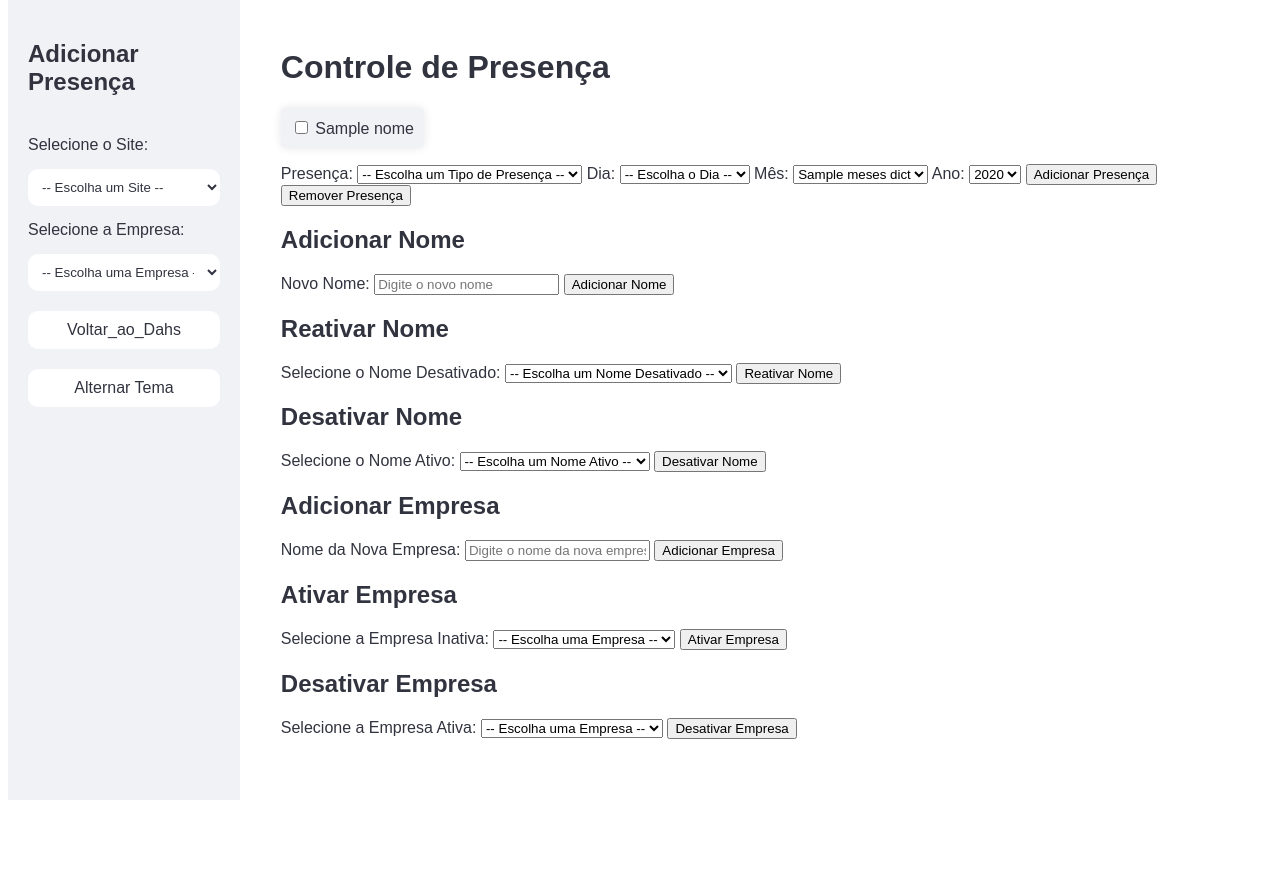
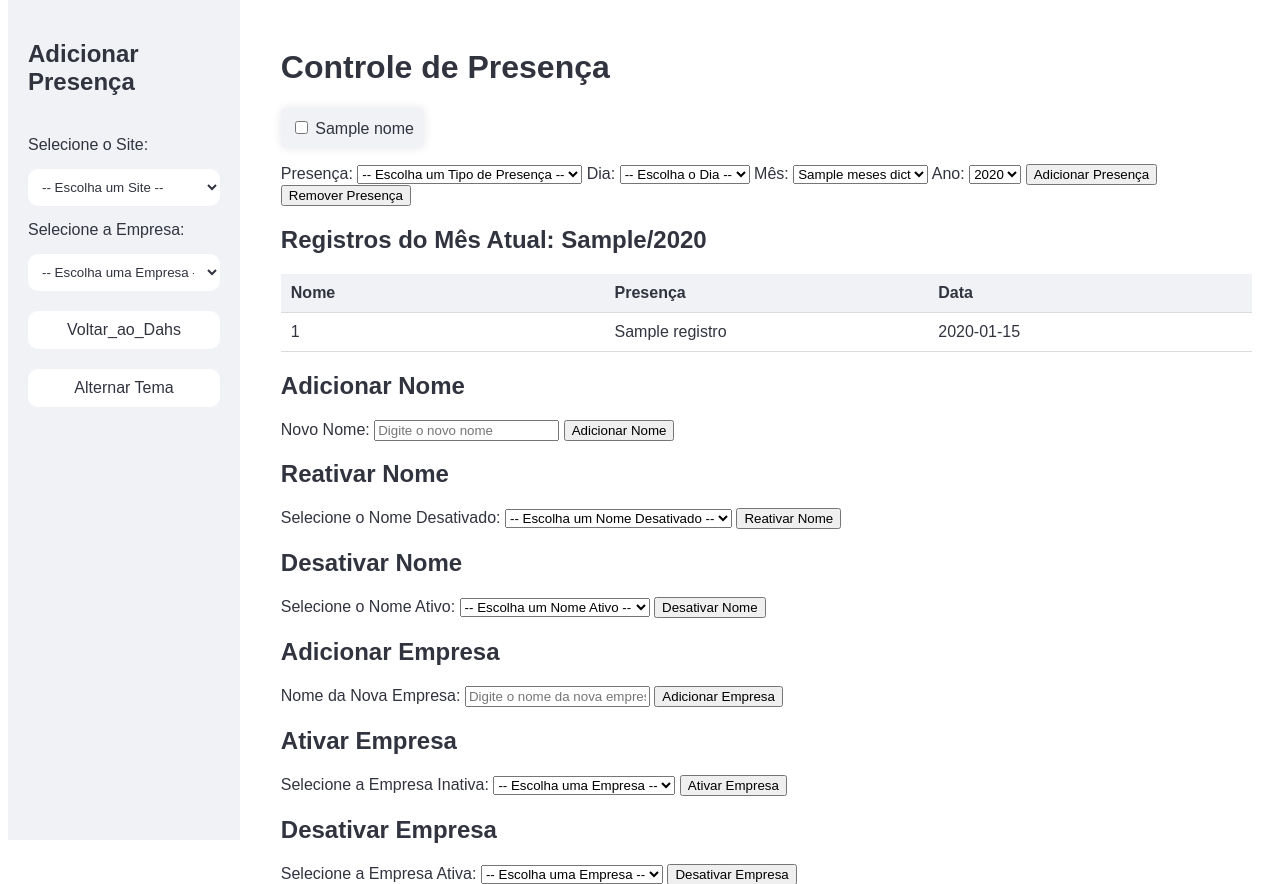
Before and after one commit to Pontessxx/VenvQua-Flask_integration_v1, a Flask app: template meu_app_flask/templates/adicionar_presenca.html in a window 1280 px wide. Shown: the top 884 px of the page. Before the commit the page ends 800 px from the top, so only its background shows below. Run offline with Flask 3, Linux system fonts and the light colour scheme; the template is opened without the code that fills it: most values are stand-ins (such as "Sample title", 1, 10 or a date in 2020).

Commit message:
inicio_tabela

```diff
--- a/meu_app_flask/app.py
+++ b/meu_app_flask/app.py
@@ -346,10 +346,27 @@ def adiciona_presenca():
         empresas = get_empresas(get_site_id(selected_site))  # Empresas ativas
         empresas_inativas = get_empresas_inativas(get_site_id(selected_site))  # Empresas inativas
 
+    registros_mes_atual = []
+
     if selected_site and selected_empresa:
         site_id = get_site_id(selected_site)
         empresa_id = get_empresa_id(selected_empresa, empresas)
         siteempresa_id = get_siteempresa_id(site_id, empresa_id)
+
+        # Consulta para pegar os registros do mês e ano atual
+        query = """
+            SELECT Nome.Nome, Presenca.Presenca, Controle.Data
+            FROM (((Controle
+            INNER JOIN Nome ON Controle.id_Nome = Nome.id_Nomes)
+            INNER JOIN Presenca ON Controle.id_Presenca = Presenca.id_Presenca)
+            INNER JOIN Site_Empresa ON Controle.id_SiteEmpresa = Site_Empresa.id_SiteEmpresa)
+            WHERE Site_Empresa.id_Sites = ? AND Site_Empresa.id_Empresas = ?
+            AND MONTH(Controle.Data) = ? AND YEAR(Controle.Data) = ?
+        """
+        cursor = conn.cursor()
+        cursor.execute(query, (site_id, empresa_id, current_month, current_year))
+        registros_mes_atual = cursor.fetchall()  # Pega os registros
+
         if siteempresa_id:
             nomes = get_nomes(siteempresa_id, ativos=True)
             nomes_desativados = get_nomes(siteempresa_id, ativos=False)  # Buscar nomes desativados
@@ -369,6 +386,7 @@ def adiciona_presenca():
         dias=dias,  # Passa os dias do mês
         current_month=current_month,  # Passa o mês atual
         current_year=current_year,  # Passa o ano atual
+        registros_mes_atual=registros_mes_atual,  # Passa os registros do mês atual
         meses_dict=meses_dict,  # Dicionário de meses em português
         color_marker_map=color_marker_map,
     )
--- a/meu_app_flask/templates/adicionar_presenca.html
+++ b/meu_app_flask/templates/adicionar_presenca.html
@@ -109,6 +109,36 @@
             <button type="submit" onclick="setAction('remover')">Remover Presença</button>
         </form>
 
+        <div>
+            <h2>Registros do Mês Atual: {{ current_month }}/{{ current_year }}</h2>
+
+            <table class="content-table">
+                <thead>
+                    <tr>
+                        <th>Nome</th>
+                        <th>Presença</th>
+                        <th>Data</th>
+                    </tr>
+                </thead>
+                <tbody>
+                    {% if registros_mes_atual %}
+                        {% for registro in registros_mes_atual %}
+                        <tr>
+                            <td>{{ registro[0] }}</td>
+                            <td>{{ registro[1] }}</td>
+                            <td>{{ registro[2].strftime('%d/%m/%Y') }}</td>
+                        </tr>
+                        {% endfor %}
+                    {% else %}
+                        <tr>
+                            <td colspan="3">Nenhum registro encontrado para o mês atual.</td>
+                        </tr>
+                    {% endif %}
+                </tbody>
+            </table>
+
+        </div>
+
         <!-- Formulário para adicionar novo nome -->
         <form id="formAdicionarNome" action="/adicionar-nome" method="POST">
             <h2>Adicionar Nome</h2>
@@ -122,7 +152,6 @@
             <!-- Botão para adicionar nome -->
             <button type="submit">Adicionar Nome</button>
         </form>
-
 
         <!-- Terceiro Formulário para Reativar Nomes -->
         <form id="formReativarNomes" action="/reativar-nome" method="POST">
```
